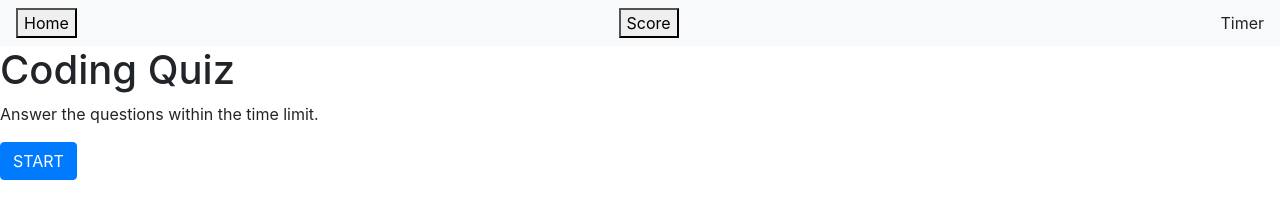
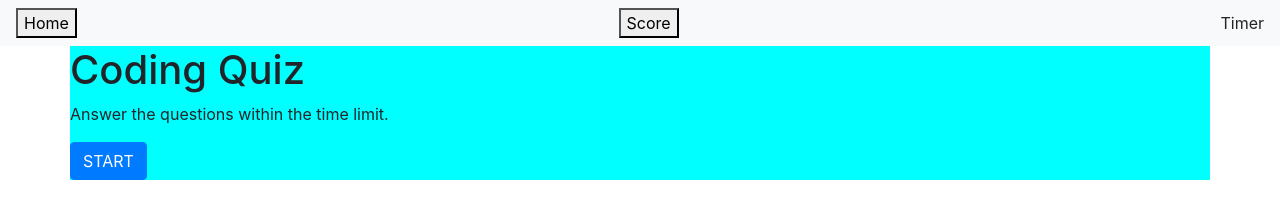
Before and after one commit to jaguar6105/quizGame, a plain HTML site: page index.html in a window 1280 px wide. Drawn offline with nearby package versions, Linux system fonts and the light colour scheme.

Commit message:
add buffer to html

```diff
--- a/index.html
+++ b/index.html
@@ -1,31 +1,39 @@
 <!DOCTYPE html>
 <html lang="en">
+
 <head>
   <meta charset="UTF-8">
   <meta name="viewport" content="width=device-width, initial-scale=1.0">
   <meta http-equiv="X-UA-Compatible" content="ie=edge">
 
-  <link rel="stylesheet" href="https://stackpath.bootstrapcdn.com/bootstrap/4.5.2/css/bootstrap.min.css" integrity="sha384-JcKb8q3iqJ61gNV9KGb8thSsNjpSL0n8PARn9HuZOnIxN0hoP+VmmDGMN5t9UJ0Z" crossorigin="anonymous">
+  <link rel="stylesheet" href="https://stackpath.bootstrapcdn.com/bootstrap/4.5.2/css/bootstrap.min.css"
+    integrity="sha384-JcKb8q3iqJ61gNV9KGb8thSsNjpSL0n8PARn9HuZOnIxN0hoP+VmmDGMN5t9UJ0Z" crossorigin="anonymous">
   <link rel="stylesheet" href="style.css">
 
   <title>Quiz game</title>
 </head>
+
 <body>
   <header>
     <nav class="navbar navbar-light bg-light">
-      <button class = "home">Home</button>
+      <button class="home">Home</button>
       <button class="highScore">Score</button>
       <span class="time">Timer</span>
     </nav>
   </header>
 
-  <article>
-    <h1 class="question"></h1>
-    <section class="content">
+  <article class="container">
+    <article class="row">
+      <article >
+        <h1 class="question"></h1>
+        <section class="content">
 
-    </section>
+        </section>
+      </article>
+    </article>
   </article>
 
   <script src="./script.js"></script>
 </body>
+
 </html>
--- a/style.css
+++ b/style.css
@@ -0,0 +1,4 @@
+article {
+    background-color: aqua;
+    align-self: center;
+}
```
